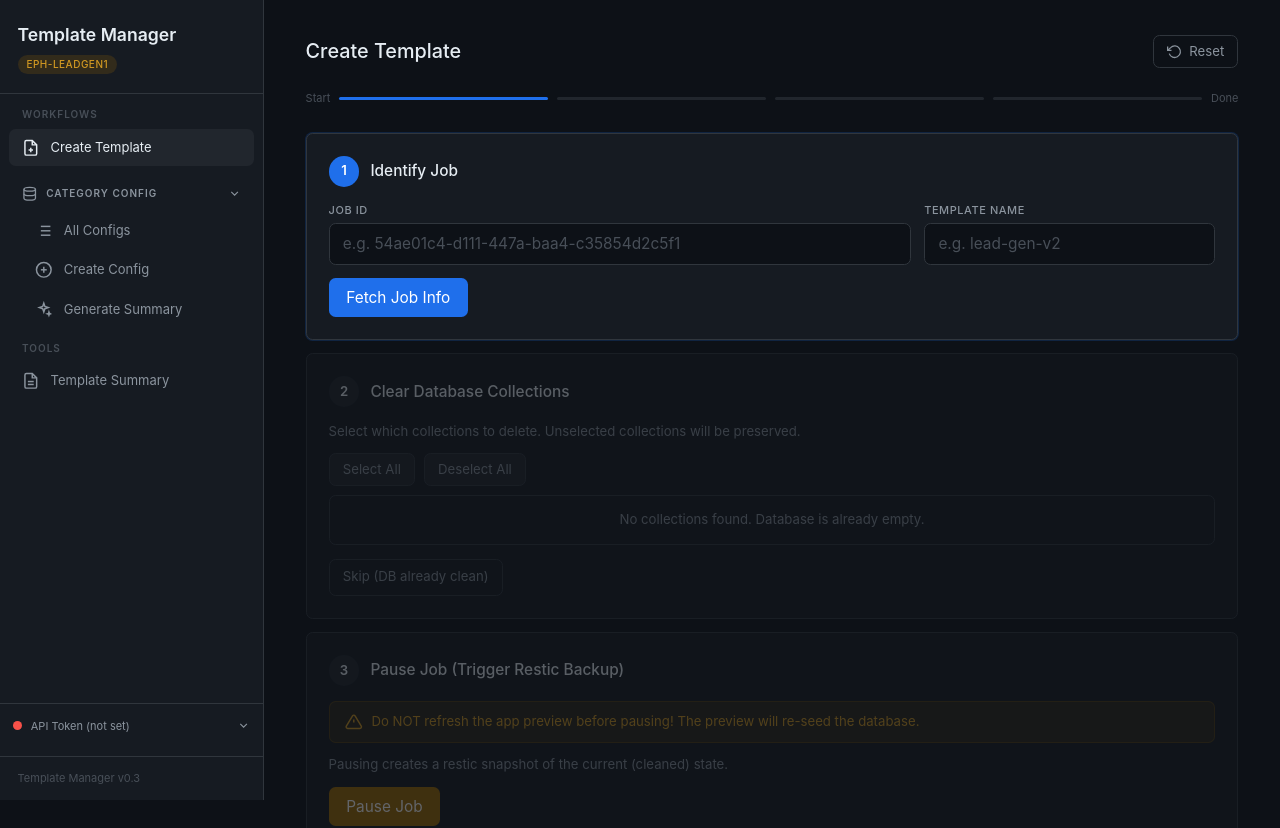
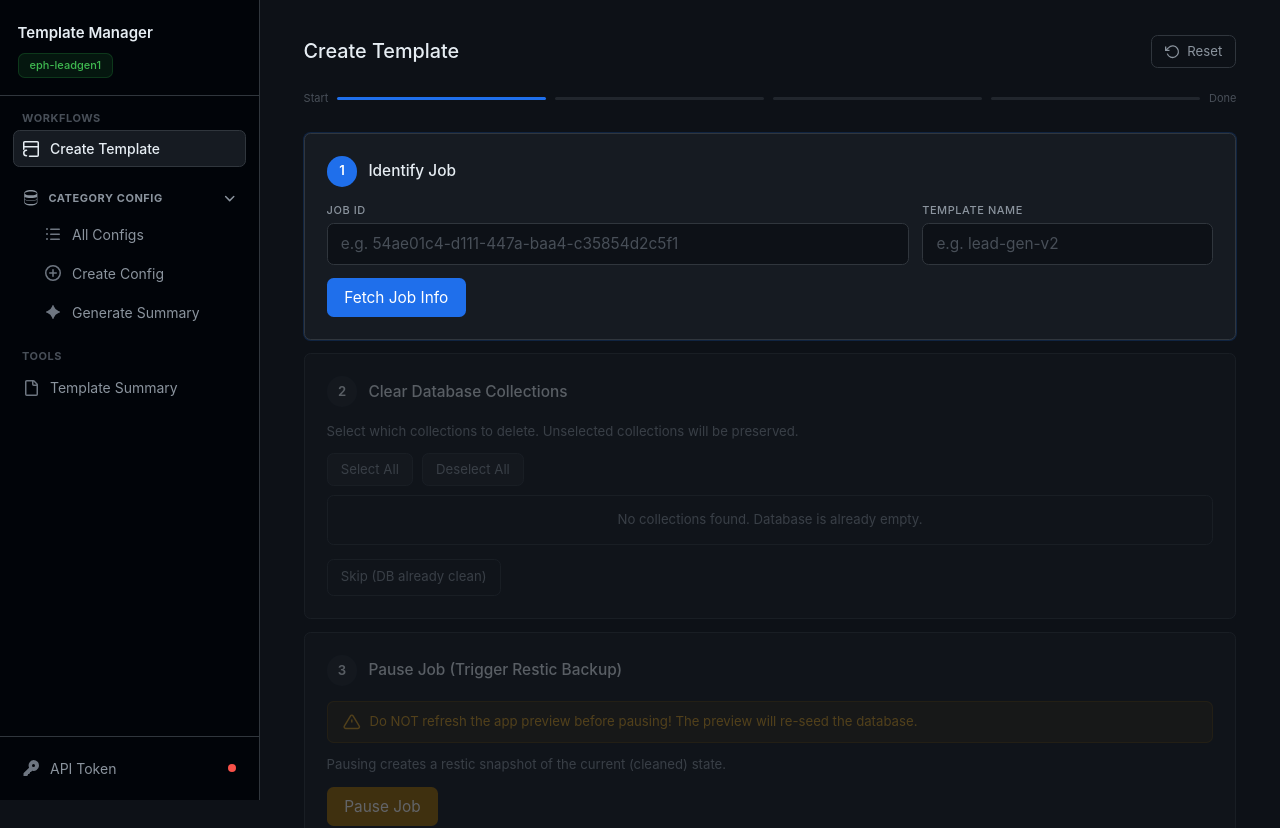
Before and after one commit to abhishekshah01/template_creator_base, a React app in the folder frontend/: page / in a window 1280 px wide. Shown: the top 828 px of the page. Built offline with nearby package versions, Linux system fonts and the light colour scheme; the HTML template or start-up script is replaced by a standard one.

Commit message:
ui: GitHub-styled sidebar with octicons, resizable drag handle, black background

```diff
--- a/frontend/src/App.jsx
+++ b/frontend/src/App.jsx
@@ -1,14 +1,24 @@
-import { useState } from 'react';
+import { useState, useCallback, useRef, useEffect } from 'react';
 import Sidebar from './components/Sidebar';
 import CreateTemplate from './components/CreateTemplate';
 import TemplateSummary from './components/TemplateSummary';
 import UpdateCategory from './components/UpdateCategory';
 import { ConfigAll, ConfigCreate, ConfigSummary, ConfigDetailPage } from './components/CategoryConfig';
 
+const MIN_SIDEBAR = 200;
+const MAX_SIDEBAR = 400;
+const DEFAULT_SIDEBAR = 260;
+
 export default function App() {
   const [activePage, setActivePage] = useState('create-template');
   const [bearerToken, setBearerToken] = useState(() => localStorage.getItem('bearer_token') || '');
   const [configDetailId, setConfigDetailId] = useState(null);
+  const [sidebarWidth, setSidebarWidth] = useState(() => {
+    const saved = localStorage.getItem('sidebar_width');
+    return saved ? Math.min(MAX_SIDEBAR, Math.max(MIN_SIDEBAR, Number(saved))) : DEFAULT_SIDEBAR;
+  });
+  const [isDragging, setIsDragging] = useState(false);
+  const dragRef = useRef(null);
 
   function updateToken(token) {
     setBearerToken(token);
@@ -21,6 +31,37 @@ export default function App() {
     }
     setActivePage(page);
   }
+
+  const handleMouseDown = useCallback((e) => {
+    e.preventDefault();
+    setIsDragging(true);
+  }, []);
+
+  useEffect(() => {
+    if (!isDragging) return;
+
+    function handleMouseMove(e) {
+      const newWidth = Math.min(MAX_SIDEBAR, Math.max(MIN_SIDEBAR, e.clientX));
+      setSidebarWidth(newWidth);
+    }
+
+    function handleMouseUp() {
+      setIsDragging(false);
+      localStorage.setItem('sidebar_width', String(sidebarWidth));
+    }
+
+    document.addEventListener('mousemove', handleMouseMove);
+    document.addEventListener('mouseup', handleMouseUp);
+    document.body.style.cursor = 'col-resize';
+    document.body.style.userSelect = 'none';
+
+    return () => {
+      document.removeEventListener('mousemove', handleMouseMove);
+      document.removeEventListener('mouseup', handleMouseUp);
+      document.body.style.cursor = '';
+      document.body.style.userSelect = '';
+    };
+  }, [isDragging, sidebarWidth]);
 
   function renderPage() {
     switch (activePage) {
@@ -45,8 +86,23 @@ export default function App() {
 
   return (
     <div className="flex min-h-screen bg-gh-canvas text-gh-text font-sans">
-      <Sidebar activePage={activePage} onNavigate={navigate} bearerToken={bearerToken} onTokenChange={updateToken} />
-      <main className="ml-60 flex-1 min-h-screen">
+      <Sidebar
+        activePage={activePage}
+        onNavigate={navigate}
+        bearerToken={bearerToken}
+        onTokenChange={updateToken}
+        width={sidebarWidth}
+      />
+      {/* Drag handle */}
+      <div
+        ref={dragRef}
+        onMouseDown={handleMouseDown}
+        className="fixed top-0 h-screen z-10 group cursor-col-resize"
+        style={{ left: sidebarWidth - 3, width: 7 }}
+      >
+        <div className={`w-[2px] h-full mx-auto transition-colors ${isDragging ? 'bg-[#1f6feb]' : 'bg-transparent group-hover:bg-[#1f6feb]'}`} />
+      </div>
+      <main style={{ marginLeft: sidebarWidth }} className="flex-1 min-h-screen">
         <div className="max-w-4xl mx-auto px-6 py-8">
           {renderPage()}
         </div>
--- a/frontend/src/components/Sidebar.jsx
+++ b/frontend/src/components/Sidebar.jsx
@@ -1,41 +1,60 @@
 import { useState } from 'react';
-import { FileText, FilePlus, Settings } from './Icons';
 
-function Database({ className }) {
+// --- GitHub Octicons (16px filled) ---
+function WorkflowIcon({ className }) {
   return (
-    <svg className={className} viewBox="0 0 24 24" fill="none" stroke="currentColor" strokeWidth="2">
-      <ellipse cx="12" cy="5" rx="9" ry="3" /><path d="M21 12c0 1.66-4 3-9 3s-9-1.34-9-3" /><path d="M3 5v14c0 1.66 4 3 9 3s9-1.34 9-3V5" />
+    <svg className={className} viewBox="0 0 16 16" fill="currentColor">
+      <path d="M0 1.75C0 .784.784 0 1.75 0h12.5C15.216 0 16 .784 16 1.75v3.585a.746.746 0 0 1 0 .83v8.085A1.75 1.75 0 0 1 14.25 16H6.5a.75.75 0 0 1 0-1.5h7.75a.25.25 0 0 0 .25-.25V6.5h-13v1.75a.75.75 0 0 1-1.5 0ZM1.5 5h13V1.75a.25.25 0 0 0-.25-.25H1.75a.25.25 0 0 0-.25.25ZM0 12a3.5 3.5 0 0 1 3.5-3.5.75.75 0 0 1 0 1.5A2 2 0 0 0 1.5 12a2 2 0 0 0 2 2 .75.75 0 0 1 0 1.5A3.5 3.5 0 0 1 0 12Z" />
     </svg>
   );
 }
-function List({ className }) {
+function DatabaseIcon({ className }) {
   return (
-    <svg className={className} viewBox="0 0 24 24" fill="none" stroke="currentColor" strokeWidth="2">
-      <line x1="8" y1="6" x2="21" y2="6" /><line x1="8" y1="12" x2="21" y2="12" /><line x1="8" y1="18" x2="21" y2="18" />
-      <line x1="3" y1="6" x2="3.01" y2="6" /><line x1="3" y1="12" x2="3.01" y2="12" /><line x1="3" y1="18" x2="3.01" y2="18" />
+    <svg className={className} viewBox="0 0 16 16" fill="currentColor">
+      <path d="M8 1c-3.68 0-6 1.316-6 3v8c0 1.684 2.32 3 6 3s6-1.316 6-3V4c0-1.684-2.32-3-6-3ZM2.5 9.756V7.244C3.626 7.88 5.592 8.25 8 8.25s4.374-.37 5.5-1.006v2.512C12.334 10.576 10.24 11 8 11s-4.334-.424-5.5-1.244ZM13.5 4c0 .55-1.639 1.75-5.5 1.75S2.5 4.55 2.5 4 4.139 2.25 8 2.25 13.5 3.45 13.5 4Zm0 8c0 .55-1.639 1.75-5.5 1.75S2.5 12.55 2.5 12v-2.756C3.626 10.076 5.592 10.5 8 10.5s4.374-.424 5.5-1.256Z" />
     </svg>
   );
 }
-function PlusCircle({ className }) {
+function ListIcon({ className }) {
   return (
-    <svg className={className} viewBox="0 0 24 24" fill="none" stroke="currentColor" strokeWidth="2">
-      <circle cx="12" cy="12" r="10" /><line x1="12" y1="8" x2="12" y2="16" /><line x1="8" y1="12" x2="16" y2="12" />
+    <svg className={className} viewBox="0 0 16 16" fill="currentColor">
+      <path d="M2 4a1 1 0 1 0 0-2 1 1 0 0 0 0 2Zm3.75-1.5a.75.75 0 0 0 0 1.5h8.5a.75.75 0 0 0 0-1.5Zm0 5a.75.75 0 0 0 0 1.5h8.5a.75.75 0 0 0 0-1.5Zm0 5a.75.75 0 0 0 0 1.5h8.5a.75.75 0 0 0 0-1.5ZM3 8a1 1 0 1 1-2 0 1 1 0 0 1 2 0Zm-1 6a1 1 0 1 0 0-2 1 1 0 0 0 0 2Z" />
     </svg>
   );
 }
-function Sparkles({ className }) {
+function PlusCircleIcon({ className }) {
   return (
-    <svg className={className} viewBox="0 0 24 24" fill="none" stroke="currentColor" strokeWidth="2">
-      <path d="M12 3l1.5 4.5L18 9l-4.5 1.5L12 15l-1.5-4.5L6 9l4.5-1.5L12 3z" />
-      <path d="M19 15l.5 1.5L21 17.5l-1.5.5L19 19.5l-.5-1.5L17 17.5l1.5-.5L19 15z" />
+    <svg className={className} viewBox="0 0 16 16" fill="currentColor">
+      <path d="M8 0a8 8 0 1 1 0 16A8 8 0 0 1 8 0ZM1.5 8a6.5 6.5 0 1 0 13 0 6.5 6.5 0 0 0-13 0Zm7.25-3.25v2.5h2.5a.75.75 0 0 1 0 1.5h-2.5v2.5a.75.75 0 0 1-1.5 0v-2.5h-2.5a.75.75 0 0 1 0-1.5h2.5v-2.5a.75.75 0 0 1 1.5 0Z" />
     </svg>
   );
 }
-function Chevron({ className, open }) {
+function SparkleIcon({ className }) {
   return (
-    <svg className={`${className} transition-transform duration-200 ${open ? 'rotate-90' : ''}`}
-      viewBox="0 0 24 24" fill="none" stroke="currentColor" strokeWidth="2">
-      <polyline points="9 18 15 12 9 6" />
+    <svg className={className} viewBox="0 0 16 16" fill="currentColor">
+      <path d="M7.53 1.282a.5.5 0 0 1 .94 0l.478 1.306a7.492 7.492 0 0 0 4.464 4.464l1.305.478a.5.5 0 0 1 0 .94l-1.305.478a7.492 7.492 0 0 0-4.464 4.464l-.478 1.305a.5.5 0 0 1-.94 0l-.478-1.305a7.492 7.492 0 0 0-4.464-4.464L1.282 8.47a.5.5 0 0 1 0-.94l1.306-.478a7.492 7.492 0 0 0 4.464-4.464Z" />
+    </svg>
+  );
+}
+function FileIcon({ className }) {
+  return (
+    <svg className={className} viewBox="0 0 16 16" fill="currentColor">
+      <path d="M2 1.75C2 .784 2.784 0 3.75 0h6.586c.464 0 .909.184 1.237.513l2.914 2.914c.329.328.513.773.513 1.237v9.586A1.75 1.75 0 0 1 13.25 16h-9.5A1.75 1.75 0 0 1 2 14.25Zm1.75-.25a.25.25 0 0 0-.25.25v12.5c0 .138.112.25.25.25h9.5a.25.25 0 0 0 .25-.25V6h-2.75A1.75 1.75 0 0 1 9 4.25V1.5Zm6.75.062V4.25c0 .138.112.25.25.25h2.688l-.011-.013-2.914-2.914-.013-.011Z" />
+    </svg>
+  );
+}
+function KeyIcon({ className }) {
+  return (
+    <svg className={className} viewBox="0 0 16 16" fill="currentColor">
+      <path d="M10.5 0a5.499 5.499 0 1 1-1.288 10.848l-1.02 1.02a.749.749 0 0 1-.53.22H7v.75a.749.749 0 0 1-.22.53l-.5.5a.749.749 0 0 1-.53.22H5v.75a.749.749 0 0 1-.22.53l-1 1a.749.749 0 0 1-.53.22h-2A.75.75 0 0 1 .5 15.5v-2c0-.199.079-.389.22-.53l5.33-5.33A5.5 5.5 0 0 1 10.5 0ZM9 5.5a1.5 1.5 0 1 0 3 0 1.5 1.5 0 0 0-3 0Z" />
+    </svg>
+  );
+}
+function ChevronIcon({ className, open }) {
+  return (
+    <svg className={`${className} transition-transform duration-150 ${open ? '' : '-rotate-90'}`}
+      viewBox="0 0 16 16" fill="currentColor">
+      <path d="M12.78 5.22a.749.749 0 0 1 0 1.06l-4.25 4.25a.749.749 0 0 1-1.06 0L3.22 6.28a.749.749 0 1 1 1.06-1.06L8 8.939l3.72-3.719a.749.749 0 0 1 1.06 0Z" />
     </svg>
   );
 }
@@ -44,28 +63,28 @@ const navStructure = [
   {
     section: 'Workflows',
     items: [
-      { id: 'create-template', label: 'Create Template', icon: FilePlus },
+      { id: 'create-template', label: 'Create Template', icon: WorkflowIcon },
     ],
   },
   {
     section: 'Category Config',
-    icon: Database,
+    icon: DatabaseIcon,
     collapsible: true,
     items: [
-      { id: 'config-all', label: 'All Configs', icon: List },
-      { id: 'config-create', label: 'Create Config', icon: PlusCircle },
-      { id: 'config-summary', label: 'Generate Summary', icon: Sparkles },
+      { id: 'config-all', label: 'All Configs', icon: ListIcon },
+      { id: 'config-create', label: 'Create Config', icon: PlusCircleIcon },
+      { id: 'config-summary', label: 'Generate Summary', icon: SparkleIcon },
     ],
   },
   {
     section: 'Tools',
     items: [
-      { id: 'template-summary', label: 'Template Summary', icon: FileText },
+      { id: 'template-summary', label: 'Template Summary', icon: FileIcon },
     ],
   },
 ];
 
-export default function Sidebar({ activePage, onNavigate, bearerToken, onTokenChange }) {
+export default function Sidebar({ activePage, onNavigate, bearerToken, onTokenChange, width = 260 }) {
   const [showToken, setShowToken] = useState(false);
   const [collapsed, setCollapsed] = useState({});
 
@@ -78,87 +97,87 @@ export default function Sidebar({ activePage, onNavigate, bearerToken, onTokenCh
   }
 
   return (
-    <aside className="w-60 bg-gh-surface border-r border-gh-border h-screen fixed top-0 left-0 flex flex-col">
-      <div className="px-4 pt-5 pb-4 border-b border-gh-border">
-        <h1 className="text-base font-semibold text-gh-text">Template Manager</h1>
-        <span className="inline-block mt-1.5 text-[10px] px-2 py-0.5 rounded-full bg-gh-accent-amber/20 text-gh-accent-amber-text font-medium uppercase tracking-wider">
+    <aside className="bg-[#010409] border-r border-[#30363d] h-screen fixed top-0 left-0 flex flex-col" style={{ width }}>
+      {/* Header */}
+      <div className="px-4 pt-5 pb-4 border-b border-[#30363d]">
+        <h1 className="text-[15px] font-semibold text-[#e6edf3]">Template Manager</h1>
+        <span className="inline-block mt-2 text-[11px] px-2.5 py-[3px] rounded-md bg-[#238636]/15 text-[#3fb950] font-medium border border-[#238636]/30">
           eph-leadgen1
         </span>
       </div>
 
-      <nav className="flex-1 px-2 py-3 overflow-y-auto">
-        {navStructure.map(group => {
-          const isOpen = !collapsed[group.section] || isSectionActive(group);
+      {/* Navigation */}
+      <nav className="flex-1 px-3 py-3 overflow-y-auto">
+        {navStructure.map((group, gi) => {
+          const isOpen = group.collapsible ? (!collapsed[group.section] || isSectionActive(group)) : true;
           const sectionActive = isSectionActive(group);
 
           return (
-            <div key={group.section} className="mb-3">
+            <div key={group.section} className={gi > 0 ? 'mt-4' : ''}>
+              {/* Section header */}
               {group.collapsible ? (
                 <button
                   onClick={() => toggleSection(group.section)}
-                  className={`w-full flex items-center gap-2 px-3 py-1.5 rounded-md text-[10px] font-semibold uppercase tracking-widest transition-colors cursor-pointer ${
-                    sectionActive ? 'text-gh-accent-blue-text' : 'text-gh-text-secondary hover:text-gh-text'
+                  className={`w-full flex items-center gap-2 px-2 py-1 rounded-md text-[11px] font-bold uppercase tracking-wider transition-colors cursor-pointer mb-1 ${
+                    sectionActive ? 'text-[#58a6ff]' : 'text-[#8b949e] hover:text-[#e6edf3]'
                   }`}>
-                  {group.icon && <group.icon className="w-3.5 h-3.5" />}
+                  {group.icon && <group.icon className="w-4 h-4" />}
                   <span className="flex-1 text-left">{group.section}</span>
-                  <Chevron className="w-3 h-3" open={isOpen} />
+                  <ChevronIcon className="w-3.5 h-3.5" open={isOpen} />
                 </button>
               ) : (
-                <div className="text-[10px] font-semibold text-gh-text-muted uppercase tracking-widest px-3 pb-1.5">
+                <div className="text-[11px] font-bold text-[#484f58] uppercase tracking-wider px-2 mb-1">
                   {group.section}
                 </div>
               )}
 
-              {(!group.collapsible || isOpen) && (
-                <div className={group.collapsible ? 'mt-1' : ''}>
-                  {group.items.map(item => (
+              {/* Nav items */}
+              {isOpen && group.items.map(item => {
+                const isActive = activePage === item.id;
+                return (
                   <button
                     key={item.id}
                     onClick={() => onNavigate(item.id)}
-                      className={`w-full flex items-center gap-2.5 py-2 rounded-md text-[13px] transition-all mb-0.5 cursor-pointer ${
-                        group.collapsible ? 'pl-6 pr-3' : 'px-3'
-                      } ${activePage === item.id
-                        ? 'bg-gh-overlay text-gh-text'
-                        : 'text-gh-text-secondary hover:bg-gh-surface-hover hover:text-gh-text'
+                    className={`w-full flex items-center gap-2.5 py-[7px] rounded-md text-[14px] transition-all cursor-pointer mb-[2px] ${
+                      group.collapsible ? 'pl-7 pr-3' : 'px-2'
+                    } ${isActive
+                      ? 'bg-[#161b22] text-[#e6edf3] font-medium border border-[#30363d]'
+                      : 'text-[#8b949e] hover:bg-[#161b22] hover:text-[#e6edf3] border border-transparent'
                     }`}
                   >
-                      <item.icon className="w-4 h-4 shrink-0" />
+                    <item.icon className={`w-[16px] h-[16px] shrink-0 ${isActive ? 'text-[#e6edf3]' : 'text-[#6e7681]'}`} />
                     <span className="flex-1 text-left">{item.label}</span>
                   </button>
-                  ))}
-                </div>
-              )}
+                );
+              })}
             </div>
           );
         })}
       </nav>
 
-      {/* Bearer Token Config */}
-      <div className="px-3 py-3 border-t border-gh-border">
+      {/* API Token */}
+      <div className="px-3 py-3 border-t border-[#30363d]">
         <button onClick={() => setShowToken(!showToken)}
-          className="flex items-center gap-2 w-full text-[11px] text-gh-text-secondary hover:text-gh-text transition-colors mb-2 cursor-pointer">
-          <div className={`w-2 h-2 rounded-full shrink-0 ${bearerToken ? 'bg-gh-accent-green-text' : 'bg-gh-accent-red-text'}`} />
-          <span>API Token {bearerToken ? '(set)' : '(not set)'}</span>
-          <svg className={`w-3 h-3 ml-auto transition-transform ${showToken ? 'rotate-180' : ''}`} viewBox="0 0 24 24" fill="none" stroke="currentColor" strokeWidth="2"><polyline points="6 9 12 15 18 9" /></svg>
+          className="w-full flex items-center gap-2.5 px-2 py-[7px] rounded-md text-[14px] text-[#8b949e] hover:bg-[#161b22] hover:text-[#e6edf3] transition-colors cursor-pointer border border-transparent">
+          <KeyIcon className="w-[16px] h-[16px] shrink-0 text-[#6e7681]" />
+          <span className="flex-1 text-left">API Token</span>
+          <span className={`w-[8px] h-[8px] rounded-full shrink-0 ${bearerToken ? 'bg-[#3fb950]' : 'bg-[#f85149]'}`} />
         </button>
         {showToken && (
+          <div className="px-1 pt-2">
             <textarea
               value={bearerToken}
               onChange={e => {
                 let val = e.target.value.trim();
-              // Strip "Bearer " prefix if user accidentally pastes it
                 if (val.toLowerCase().startsWith('bearer ')) val = val.slice(7).trim();
                 onTokenChange(val);
               }}
-            placeholder="Paste bearer token here..."
+              placeholder="Paste bearer token..."
               rows={3}
-            className="w-full px-2 py-1.5 bg-gh-canvas border border-gh-border rounded-md text-[11px] text-gh-text-secondary outline-none focus:border-gh-accent-blue placeholder:text-gh-text-muted font-mono resize-none"
+              className="w-full px-2.5 py-2 bg-[#0d1117] border border-[#30363d] rounded-md text-[12px] text-[#e6edf3] outline-none focus:border-[#1f6feb] focus:shadow-[0_0_0_3px_rgba(31,111,235,0.15)] placeholder:text-[#484f58] font-mono resize-none"
             />
+          </div>
         )}
-      </div>
-
-      <div className="px-4 py-3 border-t border-gh-border text-[11px] text-gh-text-muted">
-        Template Manager v0.3
       </div>
     </aside>
   );
```
Lines whose indentation alone changed are shown as unchanged.
